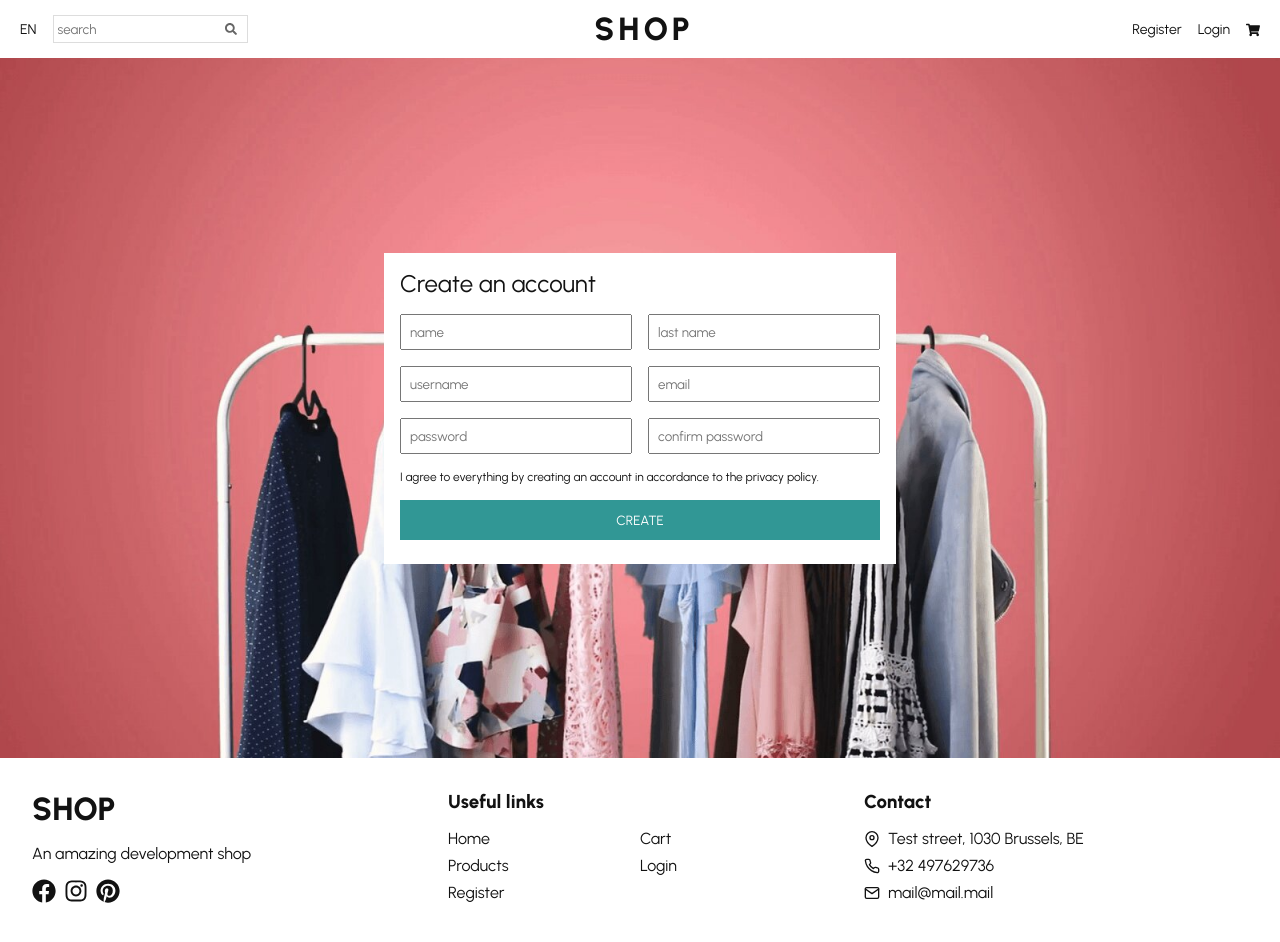
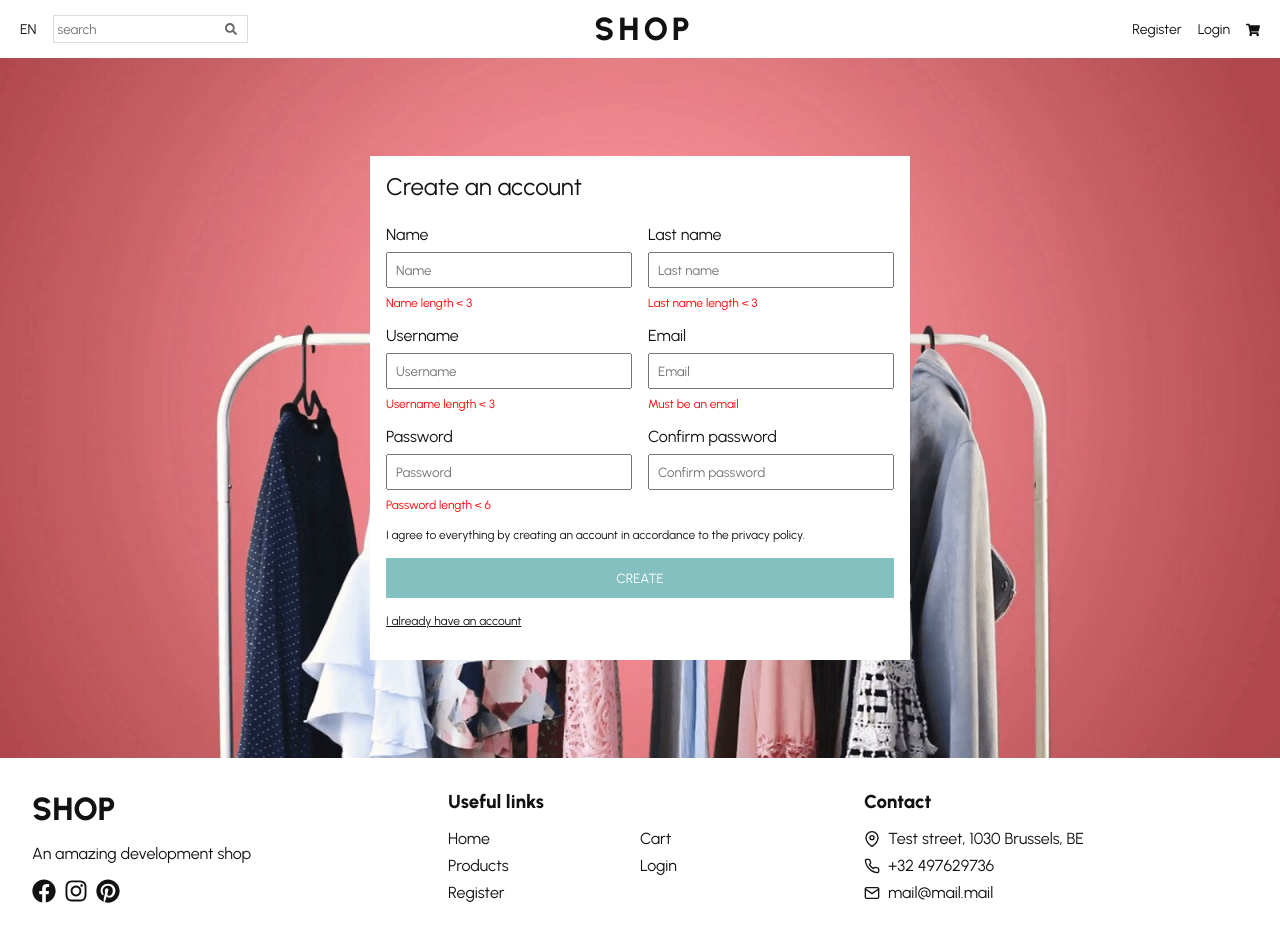
Before and after one commit to beumsk/Shop, a React (Create React App) app in the folder client/: page /register in a window 1280 px wide. Built offline with nearby package versions, Linux system fonts and the light colour scheme.

Commit message:
add register feature

```diff
--- a/client/src/components/Announcement.jsx
+++ b/client/src/components/Announcement.jsx
@@ -11,7 +11,7 @@ const Container = styled.div`
 `;
 
 const Announcement = () => {
-  return <Container>Super deal</Container>;
+  return <Container>Currently the shipping is FREE</Container>;
 };
 
 export default Announcement;
--- a/client/src/components/Products.jsx
+++ b/client/src/components/Products.jsx
@@ -34,7 +34,9 @@ const Products = ({ cat, search, filters, sort }) => {
         );
         setProducts(res.data);
         setFilteredProducts(res.data);
-      } catch (err) {}
+      } catch (err) {
+        console.error(err);
+      }
     };
     getProducts();
   }, [cat]);
@@ -49,7 +51,9 @@ const Products = ({ cat, search, filters, sort }) => {
         setFilteredProducts(
           [...res.data].filter((p) => p.title.toLowerCase().includes(search))
         );
-      } catch (err) {}
+      } catch (err) {
+        console.error(err);
+      }
     };
     if (search) {
       getProducts();
--- a/client/src/pages/Login.jsx
+++ b/client/src/pages/Login.jsx
@@ -1,6 +1,6 @@
 import { useState } from 'react';
 import { useDispatch, useSelector } from 'react-redux';
-import { Link } from 'react-router-dom';
+import { Link, useLocation } from 'react-router-dom';
 import styled from 'styled-components';
 import Footer from '../components/Footer';
 import Navbar from '../components/Navbar';
@@ -37,9 +37,13 @@ const Form = styled.form`
   flex-direction: column;
 `;
 
+const Label = styled.label`
+  padding: 8px 0;
+`;
+
 const Input = styled.input`
   flex: 1;
-  margin: 8px 0;
+  margin-bottom: 8px;
   padding: 8px;
 `;
 
@@ -50,7 +54,7 @@ const Button = styled.button`
   background: #319795;
   color: #fff;
   cursor: pointer;
-  margin: 8px 0;
+  margin: 16px 0;
   text-transform: uppercase;
   ${mq({ width: '40%' }, 600)}
   &:disabled {
@@ -63,7 +67,6 @@ const Error = styled.p`
 `;
 
 const Linkk = styled(Link)`
-  margin: 4px 0;
   font-size: 12px;
   text-decoration: underline;
   cursor: pointer;
@@ -73,8 +76,10 @@ const Linkk = styled(Link)`
 `;
 
 const Login = () => {
-  const [username, setUsername] = useState('');
-  const [password, setPassword] = useState('');
+  const location = useLocation();
+  const registerData = location.state?.form;
+  const [username, setUsername] = useState(registerData?.username || '');
+  const [password, setPassword] = useState(registerData?.password || '');
   const dispatch = useDispatch();
   const { isFetching, error } = useSelector((state) => state.user);
 
@@ -89,21 +94,27 @@ const Login = () => {
       <Container>
         <Wrapper>
           <Title>Sign in</Title>
-          <Form>
+          <Form onSubmit={handleLogin}>
+            <Label htmlFor="username">Username</Label>
             <Input
-              placeholder="username"
+              name="username"
+              id="username"
+              placeholder="Username"
+              value={username}
               onChange={(e) => setUsername(e.target.value)}
             />
+            <Label htmlFor="password">Password</Label>
             <Input
               type="password"
-              placeholder="password"
+              id="password"
+              name="password"
+              placeholder="Password"
+              value={password}
               onChange={(e) => setPassword(e.target.value)}
             />
-            <Button onClick={handleLogin} disabled={isFetching}>
-              Login
-            </Button>
+            <Button disabled={isFetching}>Login</Button>
             {error && <Error>Something went wrong...</Error>}
-            <Linkk to="/">Forgot password</Linkk>
+            {/* <Linkk to="/">Forgot password</Linkk> */}
             <Linkk to="/register">Create new account</Linkk>
           </Form>
         </Wrapper>
--- a/client/src/pages/Product.jsx
+++ b/client/src/pages/Product.jsx
@@ -198,7 +198,9 @@ const Product = () => {
         setProduct(res.data);
         setColor(res.data.color[0]);
         setSize(res.data.size[0]);
-      } catch (err) {}
+      } catch (err) {
+        console.error(err);
+      }
     };
     getProduct();
   }, [id]);
--- a/client/src/pages/Profile.jsx
+++ b/client/src/pages/Profile.jsx
@@ -109,7 +109,9 @@ const Profile = () => {
       try {
         const res = await userRequest.get(`/orders`);
         setOrders(res.data);
-      } catch (err) {}
+      } catch (err) {
+        console.error(err);
+      }
     };
     getOrders();
   }, []);
--- a/client/src/pages/Register.jsx
+++ b/client/src/pages/Register.jsx
@@ -1,6 +1,9 @@
+import { useState } from 'react';
+import { Link, useNavigate } from 'react-router-dom';
 import styled from 'styled-components';
 import Footer from '../components/Footer';
 import Navbar from '../components/Navbar';
+import { publicRequest } from '../requestMethods';
 import { mq } from '../responsive';
 
 const Container = styled.div`
@@ -17,9 +20,9 @@ const Container = styled.div`
 
 const Wrapper = styled.div`
   padding: 16px;
-  width: 80%;
+  width: calc(100% - 40px);
   background: white;
-  ${mq({ width: '40%' }, 600)}
+  ${mq({ width: '540px' }, 600)}
 `;
 
 const Title = styled.h1`
@@ -31,17 +34,33 @@ const Title = styled.h1`
 const Form = styled.form`
   display: flex;
   flex-wrap: wrap;
-  gap: 16px;
+  gap: 8px 16px;
   margin: 8px 0;
 `;
 
+const InputContainer = styled.div`
+  flex: auto;
+`;
+
+const Label = styled.label`
+  display: block;
+  padding: 8px 0;
+`;
+
 const Input = styled.input`
-  flex: 1;
   padding: 8px;
+  width: 100%;
+`;
+
+const Helper = styled.p`
+  color: red;
+  font-size: 12px;
+  margin-top: 8px;
 `;
 
 const Agreement = styled.p`
   font-size: 12px;
+  padding: 8px 0;
 `;
 
 const Button = styled.button`
@@ -53,27 +72,186 @@ const Button = styled.button`
   text-transform: uppercase;
   cursor: pointer;
   ${mq({ width: '40%' })}
+  &:disabled {
+    opacity: 0.6;
+  }
+`;
+
+const Linkk = styled(Link)`
+  margin: 8px 0;
+  font-size: 12px;
+  text-decoration: underline;
+  cursor: pointer;
+  &:hover {
+    color: #666;
+  }
+`;
+
+const ErrorText = styled.p`
+  margin-top: 8px;
+  font-size: 14px;
+  color: red;
+  width: 100%;
 `;
 
 const Register = () => {
+  const [form, setForm] = useState({
+    name: '',
+    lastname: '',
+    username: '',
+    email: '',
+    password: '',
+    password2: '',
+  });
+  const [errorServer, setErrorServer] = useState('');
+  const navigate = useNavigate();
+
+  const handleForm = (e) => {
+    setForm({ ...form, [e.target.id]: e.target.value });
+  };
+
+  const handleRegister = (e) => {
+    e.preventDefault();
+    setErrorServer('');
+    const registerUser = async () => {
+      try {
+        const res = await publicRequest.post('/auth/register', {
+          username: form.username,
+          email: form.email,
+          password: form.password,
+        });
+        navigate('/login', { state: { form } });
+      } catch (err) {
+        console.error(err);
+        setErrorServer(
+          'Error creating your account. Pick another username and/or email.'
+        );
+      }
+    };
+    registerUser();
+  };
+
   return (
     <>
       <Navbar />
       <Container>
         <Wrapper>
           <Title>Create an account</Title>
-          <Form>
-            <Input placeholder="name" />
-            <Input placeholder="last name" />
-            <Input placeholder="username" />
-            <Input placeholder="email" />
-            <Input placeholder="password" />
-            <Input placeholder="confirm password" />
+          {/* TODO: add registration to server!! api/auth/register */}
+          <Form onSubmit={handleRegister}>
+            <InputContainer>
+              <Label htmlFor="name">Name</Label>
+              <Input
+                type="text"
+                name="name"
+                id="name"
+                placeholder="Name"
+                value={form.name}
+                onChange={handleForm}
+                minLength="3"
+              />
+              <Helper>{form.name.length < 3 && 'Name length < 3'}</Helper>
+            </InputContainer>
+            <InputContainer>
+              <Label htmlFor="lastname">Last name</Label>
+              <Input
+                type="text"
+                name="lastname"
+                id="lastname"
+                placeholder="Last name"
+                value={form.lastname}
+                onChange={handleForm}
+                minLength="3"
+              />
+              <Helper>
+                {form.lastname.length < 3 && 'Last name length < 3'}
+              </Helper>
+            </InputContainer>
+            <InputContainer>
+              <Label htmlFor="username">Username</Label>
+              <Input
+                type="text"
+                name="username"
+                id="username"
+                placeholder="Username"
+                value={form.username}
+                onChange={handleForm}
+                minLength="3"
+              />
+              <Helper>
+                {form.username.length < 3 && 'Username length < 3'}
+              </Helper>
+            </InputContainer>
+            <InputContainer>
+              <Label htmlFor="email">Email</Label>
+              <Input
+                type="email"
+                name="email"
+                id="email"
+                placeholder="Email"
+                value={form.email}
+                onChange={handleForm}
+              />
+              <Helper>
+                {(!form.email.includes('@') || !form.email.includes('.')) &&
+                  'Must be an email'}
+              </Helper>
+            </InputContainer>
+            <InputContainer>
+              <Label htmlFor="password">Password</Label>
+              <Input
+                type="password"
+                name="password"
+                id="password"
+                placeholder="Password"
+                value={form.password}
+                onChange={handleForm}
+                minLength="6"
+              />
+              <Helper>
+                {form.password.length < 6 && 'Password length < 6'}
+              </Helper>
+            </InputContainer>
+            <InputContainer>
+              <Label htmlFor="password2">Confirm password</Label>
+              <Input
+                type="password"
+                name="password2"
+                id="password2"
+                placeholder="Confirm password"
+                value={form.password2}
+                onChange={handleForm}
+                minLength="6"
+              />
+              <Helper>
+                {form.password !== form.password2 && 'Passwords must match'}
+              </Helper>
+            </InputContainer>
+
             <Agreement>
               I agree to everything by creating an account in accordance to the
               privacy policy.
             </Agreement>
-            <Button>Create</Button>
+
+            <Button
+              disabled={
+                form.name.length >= 3 &&
+                form.lastname.length >= 3 &&
+                form.username.length >= 3 &&
+                form.email.includes('@') &&
+                form.email.includes('.') &&
+                form.password.length >= 6 &&
+                form.password === form.password2
+                  ? false
+                  : true
+              }>
+              {' '}
+              Create
+            </Button>
+
+            {errorServer !== '' && <ErrorText>{errorServer}</ErrorText>}
+
+            <Linkk to="/login">I already have an account</Linkk>
           </Form>
         </Wrapper>
       </Container>
```
